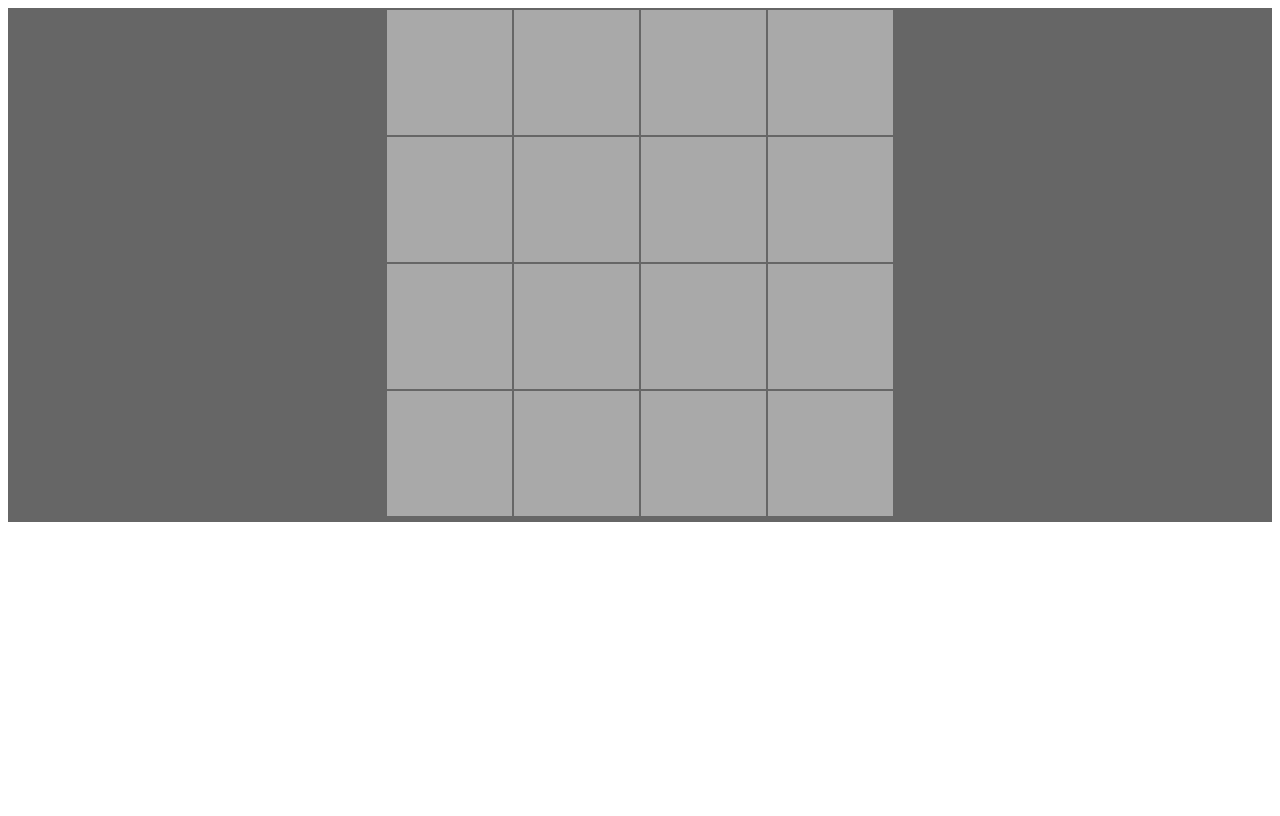
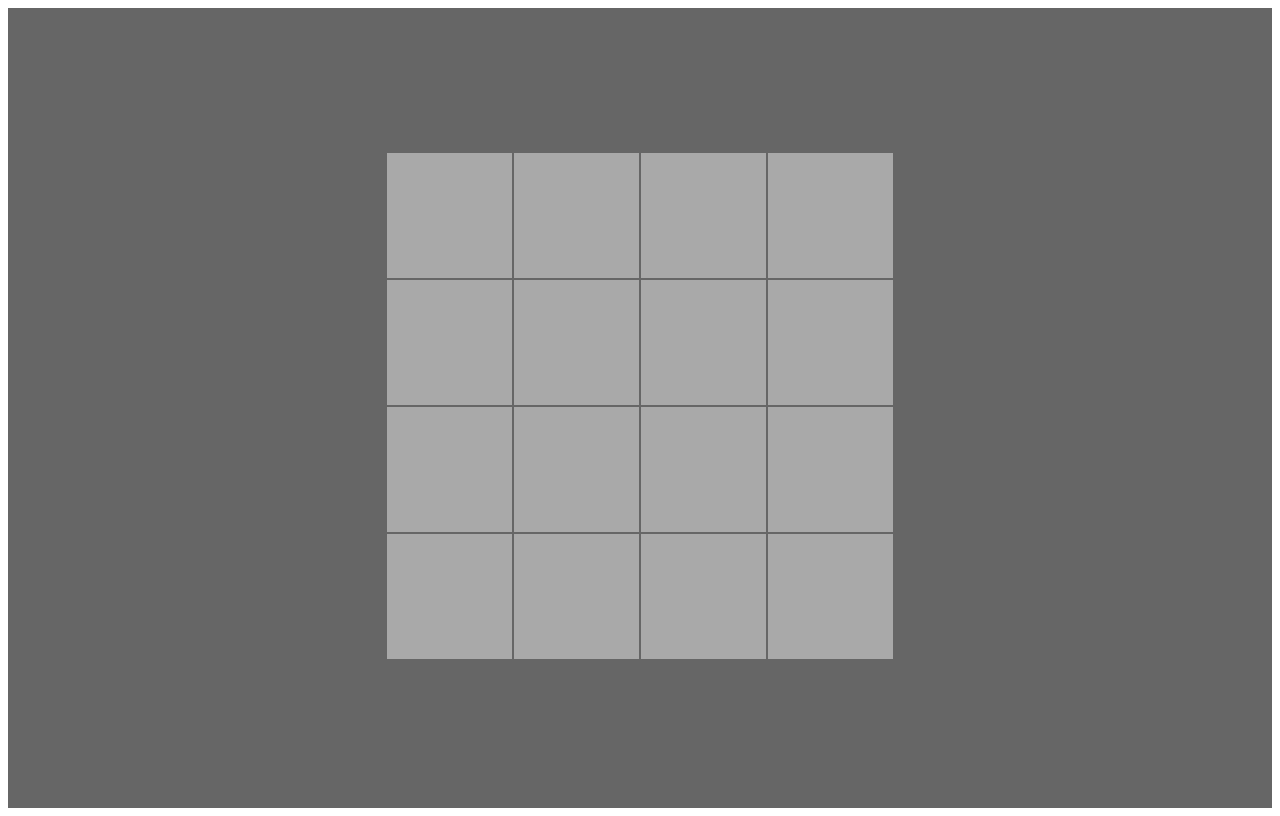
Before and after one commit to gymnasion/lyre, a React (Create React App) app: page / in a window 1280 px wide. Built offline with nearby package versions, Linux system fonts and the light colour scheme.

Commit message:
Made the music box in the middle and made the full background

```diff
--- a/src/App.js
+++ b/src/App.js
@@ -3,8 +3,12 @@ import styled from 'styled-components';
 import SoundBox from './components/SoundBox';
 
 export const AppWrapper = styled.div`
-  text-align: center;
   background-color: #666666;
+  display: flex;
+  justify-content: center;
+  align-items: center;
+  width: 100%;
+  height: 100vh;
 `;
 
 class App extends Component {
```
